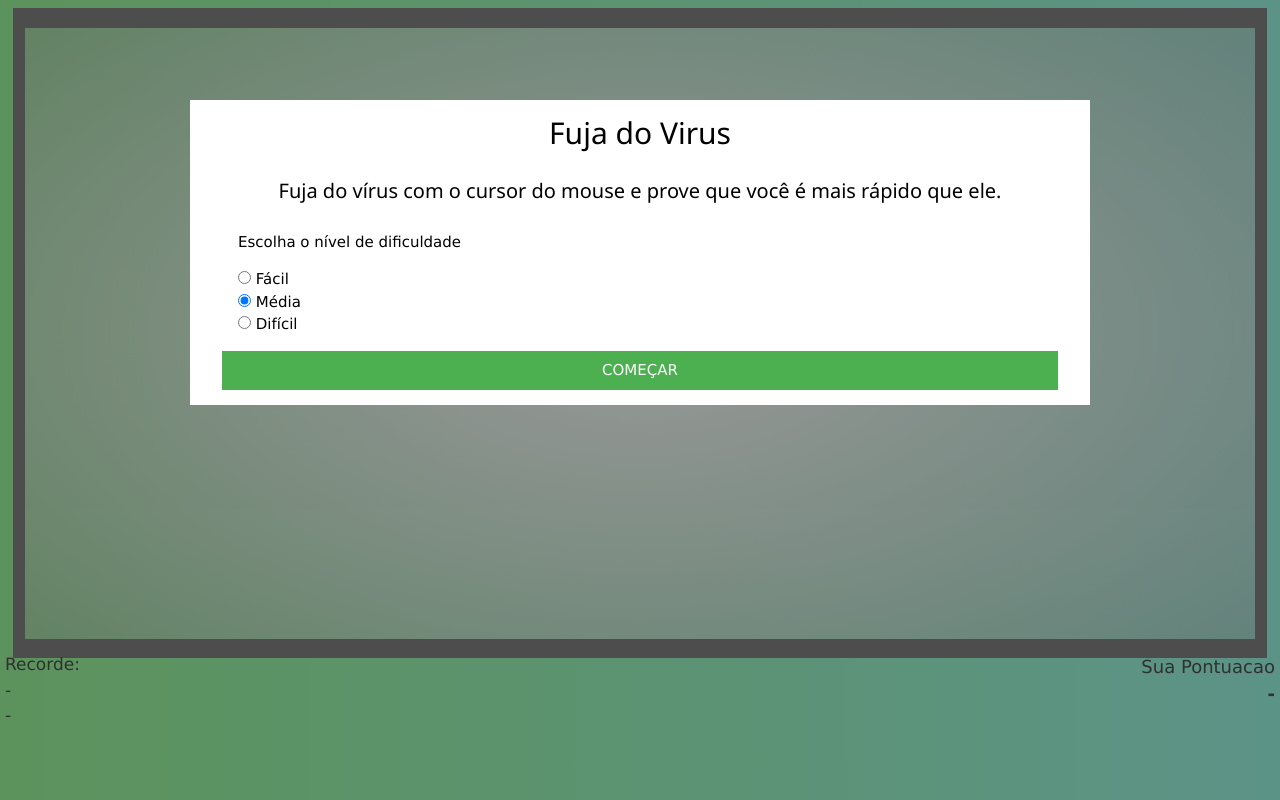
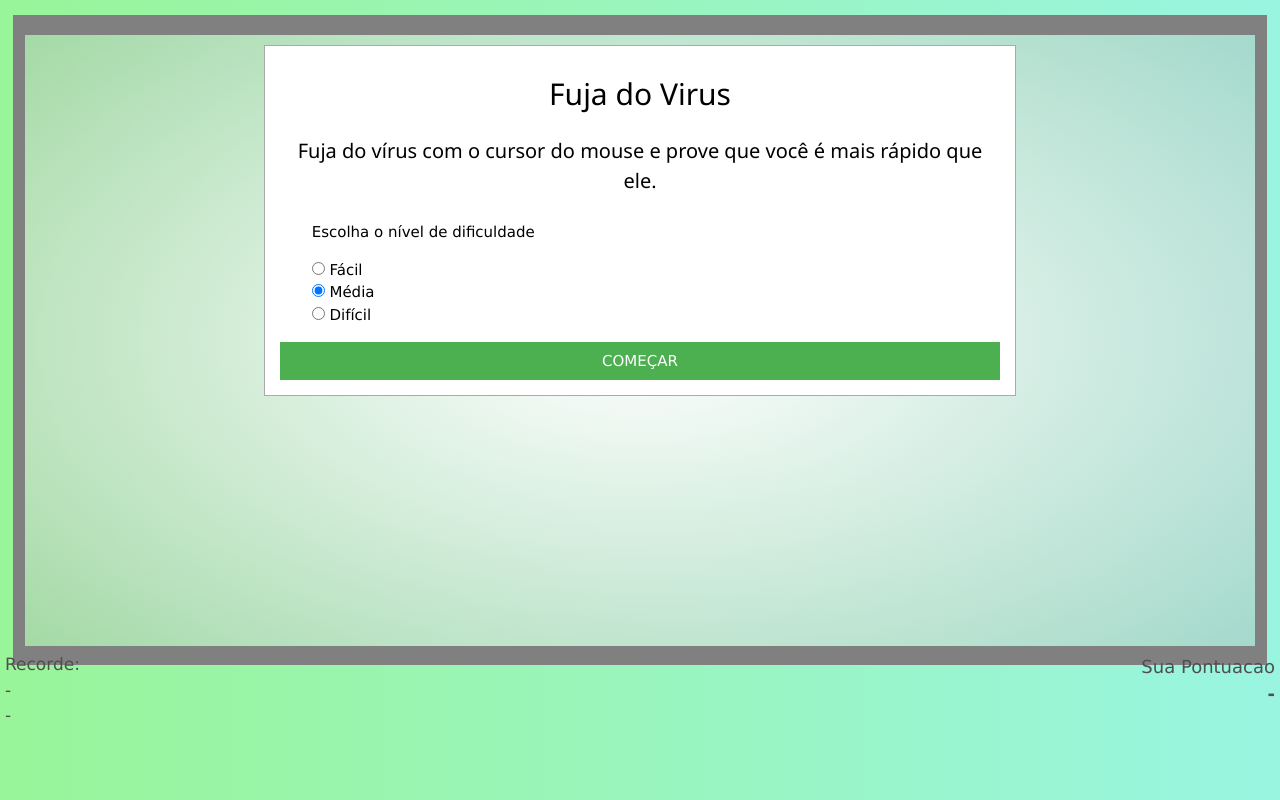
Before and after one commit to YanBasilio/fujadovirus, a PHP site: page / in a window 1280 px wide. Run offline with PHP 8.4, Linux system fonts and the light colour scheme; some libraries are stand-ins or nearby versions.

Commit message:
modal de inicio no meio do campo'

```diff
--- a/content/css/style.css
+++ b/content/css/style.css
@@ -16,8 +16,8 @@ body{
 
 #campo{
     background: radial-gradient(#FFF, rgba(171, 172, 172, 0.4))  !important;
-    position: absolute;
-    top:1%;
+    position: relative;
+    top:15px;
     left: 1%;
     width: 98%;
 }
@@ -119,3 +119,13 @@ body{
     width:1%;
     height:100%;
 }
+
+#modal_inicio{
+    padding: 15px;
+    background-color: #FFF;
+    border: 1px solid #aaa;
+    width: 60%;
+    margin-top: 30px;
+    margin-left: 20%;
+    position: absolute;
+}
--- a/index.php
+++ b/index.php
@@ -16,7 +16,7 @@
     <body>
         <div id="regressiva"></div>
         <!-- MODAL INCIO -->
-        <div id="modal_inicio" class="w3-modal">
+        <!-- <div id="modal_inicio" class="w3-modal">
             <div class="w3-modal-content">
                 <div class="w3-container">
                     <header class="w3-container ">
@@ -45,7 +45,8 @@
                     </footer>
                 </div>
             </div>
-        </div> <!-- /MODAL INCIO -->
+        </div>  -->
+        <!-- /MODAL INCIO -->
 
         <!-- MODAL RECORDE -->
         <div id="modal_recorde" class="w3-modal">
@@ -92,6 +93,29 @@
             <div id="parede_campo_right" class="parede_campo"></div>
             <div id="parede_campo_bottom" class="parede_campo"></div>
             <div id="parede_campo_left" class="parede_campo"></div>
+
+            <div id="modal_inicio" class="w3-container">
+                <h2 class="w3-center">Fuja do Virus</h2>
+                <div class="w3-container" style="margin-bottom: 15px">
+                    <h4 class=" w3-center">Fuja do vírus com o cursor do mouse e prove que você é mais rápido que ele.</h4>
+                    <div class="w3-container">
+                        <p>Escolha o nível de dificuldade</p>
+                        <div>
+                            <input id="dificuldade_facil" type="radio" name="dificuldade" value="facil">
+                            <label id="label_facil" for="dificuldade_facil">Fácil</label>
+                        </div>
+                        <div>
+                            <input id="dificuldade_media" type="radio" name="dificuldade" value="media" checked>
+                            <label id="label_media" for="dificuldade_media">Média</label>
+                        </div>
+                        <div>
+                            <input id="dificuldade_dificil" type="radio" name="dificuldade" value="dificil">
+                            <label id="label_dificil" for="dificuldade_dificil">Difícil</label>
+                        </div>
+                    </div>
+                </div>
+                <button class="w3-button w3-green w3-col" onclick="contagem_regressiva()">COMEÇAR</button>
+            </div>
         </div>
 
         <div id="div-recorde">
```
